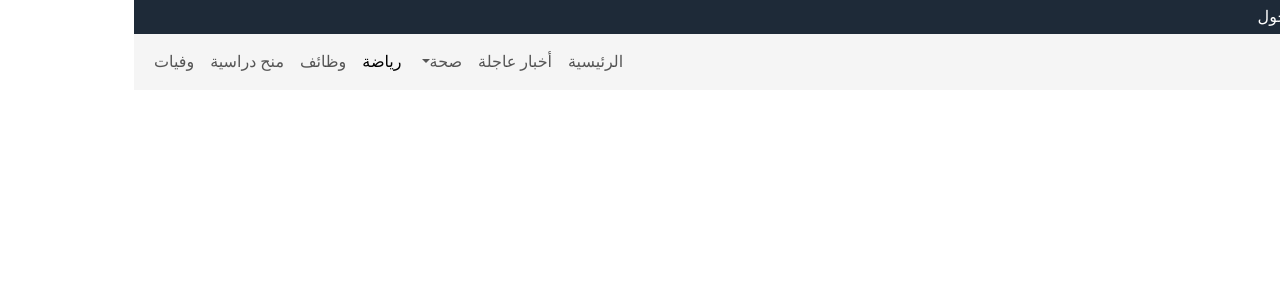
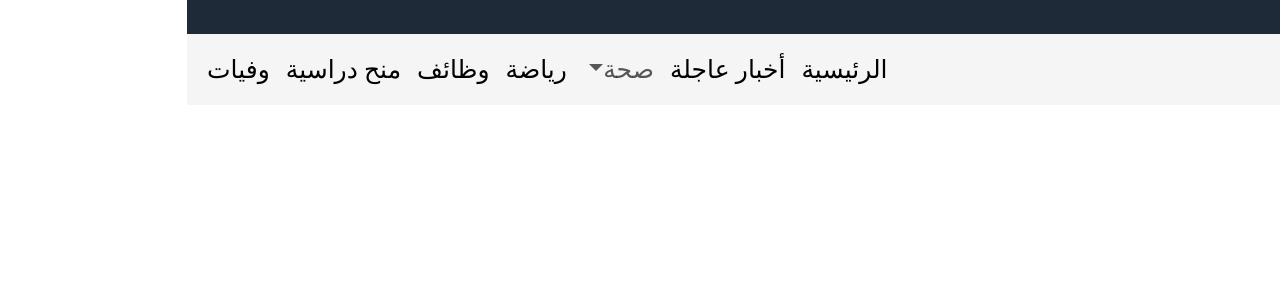
Before and after one commit to Safeya-Yasien/nabd-mantiktak, a React (Vite) app: page / in a window 1280 px wide. Shown: the top 300 px of the page. Built offline with nearby package versions, Linux system fonts and the light colour scheme.

Commit message:
update header

```diff
--- a/src/components/common/Header/Header.jsx
+++ b/src/components/common/Header/Header.jsx
@@ -3,38 +3,59 @@ import { FontAwesomeIcon } from "@fortawesome/react-fontawesome";
 import { faCircleUser } from "@fortawesome/free-regular-svg-icons";
 
 import styles from "./header.module.scss";
-const { topHeader, userAuth, navbar, navLink } = styles;
+const { topHeader, userAuth, navbar, navLink, navbarBrand } = styles;
 
 const Header = () => {
   return (
     <header>
       <div className={`${topHeader}`}>
         <Container fluid>
-          <div className={userAuth}>
+          <a href="#" className={userAuth}>
             <span>
               <FontAwesomeIcon icon={faCircleUser}></FontAwesomeIcon>
             </span>
             <span className="me-3">تسجيل الدخول</span>
-          </div>
+          </a>
         </Container>
       </div>
       <Navbar expand="lg" className={navbar}>
         <Container fluid>
-          <Navbar.Brand href="#home">نبض منطقتك</Navbar.Brand>
+          <Navbar.Brand href="#home" className={navbarBrand}>
+            نب<span>ض</span> منطقتك
+          </Navbar.Brand>
           <Navbar.Toggle aria-controls="basic-navbar-nav" />
           <Navbar.Collapse id="basic-navbar-nav">
             <Nav className="me-auto">
-              <Nav.Link href="#home">الرئيسية</Nav.Link>
-              <Nav.Link href="#link">أخبار عاجلة</Nav.Link>
-              <NavDropdown title="صحة" id="basic-nav-dropdown">
-                <NavDropdown.Item href="#action/3.1">غذاء</NavDropdown.Item>
+              <Nav.Link href="#home" className={navLink}>
+                الرئيسية
+              </Nav.Link>
+              <Nav.Link href="#link" className={navLink}>
+                أخبار عاجلة
+              </Nav.Link>
+              <NavDropdown
+                title="صحة"
+                id="basic-nav-dropdown"
+                className={`${navLink} `}
+              >
+                <NavDropdown.Item
+                  href="#action/3.1"
+                  className={`${navLink} text-end`}
+                >
+                  غذاء
+                </NavDropdown.Item>
               </NavDropdown>
               <Nav.Link href="#link" className={navLink}>
                 رياضة
               </Nav.Link>
-              <Nav.Link href="#link">وظائف</Nav.Link>
-              <Nav.Link href="#link">منح دراسية</Nav.Link>
-              <Nav.Link href="#link">وفيات</Nav.Link>
+              <Nav.Link href="#link" className={navLink}>
+                وظائف
+              </Nav.Link>
+              <Nav.Link href="#link" className={navLink}>
+                منح دراسية
+              </Nav.Link>
+              <Nav.Link href="#link" className={navLink}>
+                وفيات
+              </Nav.Link>
             </Nav>
           </Navbar.Collapse>
         </Container>
--- a/src/components/common/Header/header.module.scss
+++ b/src/components/common/Header/header.module.scss
@@ -4,10 +4,22 @@
   background-color: $dark-blue;
   color: $white-color;
   padding: 5px 15px;
+  .userAuth{
+    color: $white-color;
+  }
 }
 .navbar {
   background-color: $off-white;
+  .navbarBrand {
+    font-weight: bold;
+    font-size: 30px;
+    span {
+      color: $dark-blue;
+      color: red;
+    }
+  }
   .navLink {
     color: $black-color;
+    font-size: 25px;
   }
 }
```
